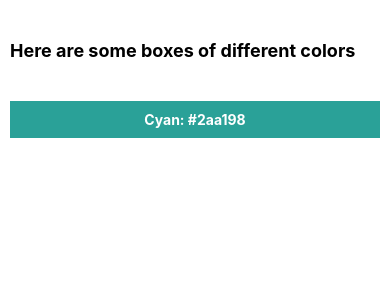
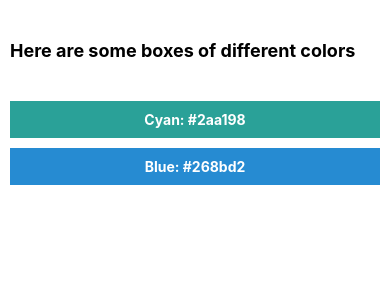
Before and after one commit to simonojok19/awesome-react-native, a React Native app: screen / in a window 390 px wide. Shown: the top 300 px of the page. Built offline with nearby package versions, Linux system fonts and the light colour scheme.

Commit message:
styling blue box

```diff
--- a/App.js
+++ b/App.js
@@ -6,8 +6,11 @@ const App = () => {
       <SafeAreaView style={styles.safeArea}>
         <View style={styles.container}>
           <Text style={[styles.text]}>Here are some boxes of different colors</Text>
-          <View style={[styles.cyanBox]}>
+          <View style={[styles.box, styles.cyanBox]}>
               <Text style={[styles.boxText]}>Cyan: #2aa198</Text>
+          </View>
+          <View style={[styles.box, styles.blueBox]}>
+              <Text style={[styles.boxText]}>Blue: #268bd2</Text>
           </View>
         </View>
       </SafeAreaView>
@@ -24,11 +27,17 @@ const styles = StyleSheet.create({
       paddingHorizontal: 10,
       paddingTop: 40
   },
+  box: {
+      padding: 10,
+      justifyContent: 'center',
+      alignItems: 'center',
+      marginBottom: 10
+  },
   cyanBox: {
       backgroundColor: "#2aa198",
-      padding: 10,
-      justifyContent: 'center',
-      alignItems: 'center'
+  },
+  blueBox: {
+      backgroundColor: "#268bd2"
   },
   boxText: {
       color: "white",
```
